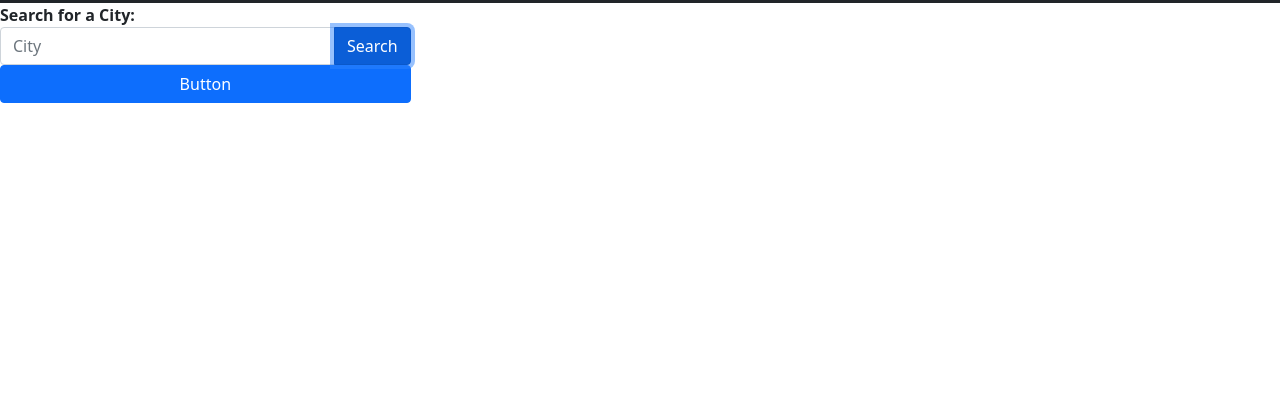
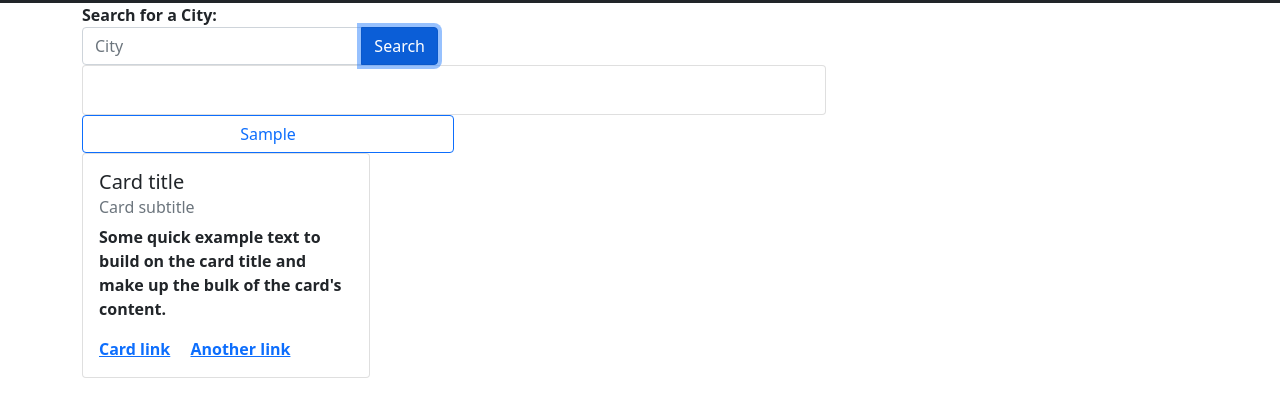
Before and after one commit to Mwong228/WeatherDashboard, a plain HTML site: page index.html in a window 1280 px wide. Both pictures are taken after typing "Sample" into the empty fields and a click on the button "Search". Shown: the part 53-470 px from the top of the page. Drawn offline with nearby package versions, Linux system fonts and the light colour scheme; no server answers.

Commit message:
made changes to html

```diff
--- a/index.html
+++ b/index.html
@@ -4,10 +4,9 @@
 <head>
     <meta charset="UTF-8">
     <meta name="viewport" content="width=device-width, initial-scale=1.0">
+    <link href="style.css">
     <link href="https://cdn.jsdelivr.net/npm/bootstrap@5.0.0-beta1/dist/css/bootstrap.min.css" rel="stylesheet"
         integrity="sha384-giJF6kkoqNQ00vy+HMDP7azOuL0xtbfIcaT9wjKHr8RbDVddVHyTfAAsrekwKmP1" crossorigin="anonymous">
-
-
     <title>Weather Dashboard</title>
 </head>
 
@@ -17,72 +16,108 @@
             <h1>Weather Dashboard</h1>
         </li>
     </header>
-
+    <div class="container">
         <div class="row">
             <div class="col-4">
-            <div>
-                <label for="searchInput" class="content"><b>Search for a City:</label>
-                <div class="input-group content">
+                <label for="searchInput"><b>Search for a City:</label>
+                <div class="input-group">
                     <input id="searchInput" class="form-control" placeholder="City">
                     <button onClick="input(event)" class="btn btn-primary">Search</button>
                 </div>
-                <div id="saved" class="d-grid gap-2"></div>
-                <div class="cityList">
-                    <div id="text" class="col-8">
+            </div>
+            <div class="col-8">
+                <div class="card">
+                    <div class="card-body">
+                        <h2 id="userCity" class="card-title"></h2>
+                        <p id="temp" class="card-text"></p>
+                        <p id="hum" class="card-text"></p>
+                        <p id="wind" class="card-text"></p>
                     </div>
                 </div>
             </div>
+        </div>
+        <div class="row"></div>
+            <div id="saved" class="d-grid gap-2 col-4"></div>
+            <div class="col-8">
+                <div class="card" style="width: 18rem;">
+                    <div class="card-body">
+                      <h5 class="card-title">Card title</h5>
+                      <h6 class="card-subtitle mb-2 text-muted">Card subtitle</h6>
+                      <p class="card-text">Some quick example text to build on the card title and make up the bulk of the card's content.</p>
+                      <a href="#" class="card-link">Card link</a>
+                      <a href="#" class="card-link">Another link</a>
+                    </div>
+                </div>
+            </div>
+
+    </div>
+    </div>
+
     <script>
         let cityData
-                // let searchInput = localStorage.getItem()
         let x = 0
         let history = Array()
+        var name = document.querySelector('#name');
+        var temp = document.querySelector('#temp');
+        var hum = document.querySelector('#hum');
+        var wind = document.querySelector('#wind');
+        var today = new Date()
+        var dd = today.getDate()
+        var mm = today.getMonth()
+        var yyyy = today.getFullYear()
+        today = mm + '/' + dd + '/' + yyyy
 
-                function input(event){
+        function input(event) {
             event.preventDefault()
-                    // var id = Number(event.target.id)
-                    // console.log(id)
-                    // var value = document.querySelector("#searchInput").value
-                    // console.log(value)
+            let cityName = document.querySelector("#searchInput").value
             history[x] = document.querySelector("#searchInput").value; x++;
-                    document.querySelector("#searchInput").value=""
+            document.querySelector("#searchInput").value = ""
             console.log(x)
-                    for (i=0; i<history.length; i++){
-                        document.querySelector("#saved").innerHTML += `<button class="btn btn-primary">Button</button>`
-
+            document.querySelector("#saved").innerHTML = ""
+            for (i = 0; i < history.length; i++) {
+                if (cityName == "") {
+                    return
                 }
+                else
+                    document.querySelector("#saved").innerHTML += `<button onClick="saved(event, '${history[i]}')" class="btn btn-outline-primary">${history[i]}</button>`
+            }
+            weather(cityName)
+        }
+        function saved(event, cityName) {
+            event.preventDefault()
+            console.log(cityName)
+            weather(cityName)
         }
 
-
-                // function
-
-
-
-
-                async function weather(city) {
-                    const fetchUrl = "http://api.openweathermap.org/data/2.5/weather?appid=327fecee9f6fad805256a047aec1915c&q=" + city
+        async function weather(cityName) {
+            let fetchUrl = "http://api.openweathermap.org/data/2.5/weather?appid=327fecee9f6fad805256a047aec1915c&q=" + cityName
 
             console.log(`..fetching from ${fetchUrl}`)
             cityData = await fetch(fetchUrl).then(r => r.json())
-                    console.log(`.fetched city data;`, cityData)
-                    console.log(`..showing city data`)
+            .then(data => {
+                var nameValue = data['name']
+                var img = data['weather'][0]['icon']
+                var tempValue = data['main']['temp']
+                var humValue = data['main']['humidity']
+                var windValue = data['wind']['speed']
 
-                    // let dataLength = cityData.list.length
-                    // for (i = 0; i < dataLength; i++) {
-                    //     let url = cityData.list[i].weather
-                    //     console.log(`list: ${url}`)
-                    //     document.querySelector("#cityList").innerHTML += `
-                    //     <div class="card" style="width: 18rem;">
-                    //         <img src="${url}" class="card-img-top">
-                    //         <div class="card-body">
-                    //             <h5 class="card-title">Card title</h5>
-                    //         </div>
-                    //     </div>
-                    //         `
+                userCity.innerHTML = `${nameValue} (${today}) <img src='http://openweathermap.org/img/wn/${img}@2x.png'>`;
+                temp.innerHTML = `Temperature: ${tempValue} F`;
+                hum.innerHTML = `Humidity: ${humValue}%`;
+                wind.innerHTML = `Wind Speed: ${windValue} MPH`;
+            })
+            // futureWeather(cityName)
+        }
+
+        // async function futureWeather(cityName){
+        //     let fetchForecastUrl = "http://api.openweathermap.org/data/2.5/forecast?appid=327fecee9f6fad805256a047aec1915c&q=" + cityName
+
+        //     cityForecastData = await fetch(fetchUrl).then(r => r.json())
+        //     .then(data => {
+        //     })
+
         // }
 
-
-                }
         weather("toronto")
     </script>
     <script src="https://cdn.jsdelivr.net/npm/bootstrap@5.0.0-beta1/dist/js/bootstrap.bundle.min.js"
```
Lines whose indentation alone changed are shown as unchanged.
